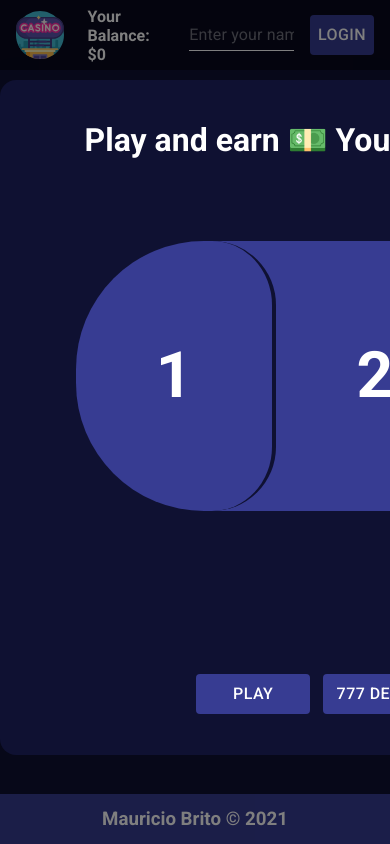
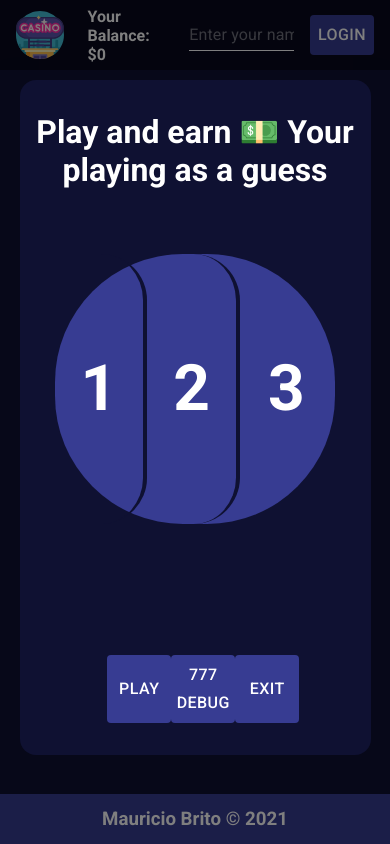
Before and after one commit to mauriciobrito7/CasinoApp, a React (Create React App) app: page / in a window 390 px wide. Both pictures are taken after a click on the button "TRY IT". Built offline with nearby package versions, Linux system fonts and the light colour scheme.

Commit message:
fix responsive styles

```diff
--- a/src/components/ContentModal/ContentModal.scss
+++ b/src/components/ContentModal/ContentModal.scss
@@ -2,13 +2,21 @@
 
 .content-modal {
   background: $background;
-  width: 90vh;
-  height: 80vh;
+  width: 90%;
+  height: 80%;
   border-radius: 1em;
   margin: 5em auto;
   display: flex;
   flex-direction: column;
   justify-content: space-around;
+  @include from($medium) {
+    width: 70%;
+    height: 60%;
+  }
+  @include from($large) {
+    width: 50%;
+    height: 80%;
+  }
 
   &__title {
     text-align: center;
--- a/src/components/Table/Table.js
+++ b/src/components/Table/Table.js
@@ -5,8 +5,8 @@ import "./Table.scss";
 
 const columns = [
   { field: "id", headerName: "ID", width: 400 },
-  { field: "slots", headerName: "First name", width: 150 },
-  { field: "time", headerName: "Last name", width: 400 },
+  { field: "slots", headerName: "Slots", width: 150 },
+  { field: "time", headerName: "Time", width: 400 },
 ];
 
 export default function Table() {
--- a/src/components/Table/Table.scss
+++ b/src/components/Table/Table.scss
@@ -26,3 +26,12 @@
 .MuiDataGrid-root .MuiDataGrid-footer {
   background: white;
 }
+
+.MuiDataGrid-window {
+  &::-webkit-scrollbar-thumb {
+    background-color: $background !important;
+  }
+  &::-webkit-scrollbar {
+    background-color: $primary-color !important;
+  }
+}
```
